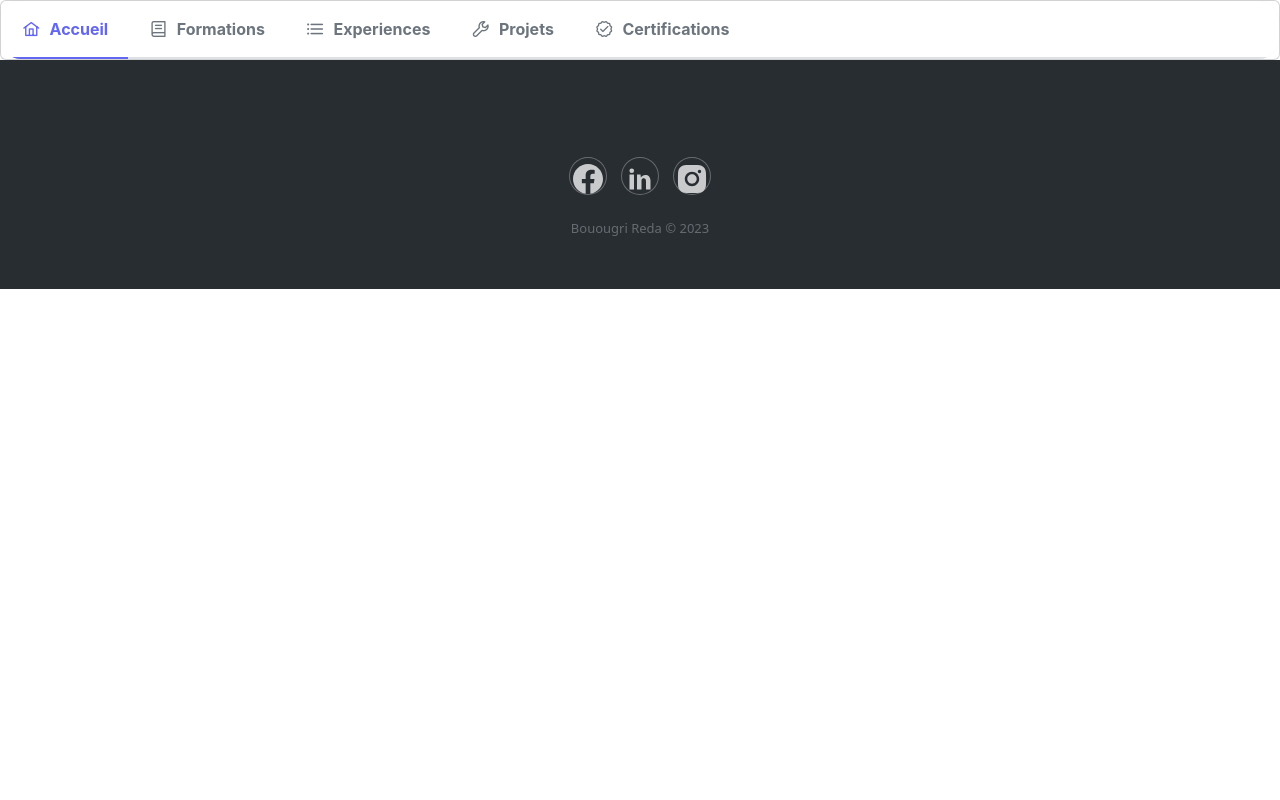
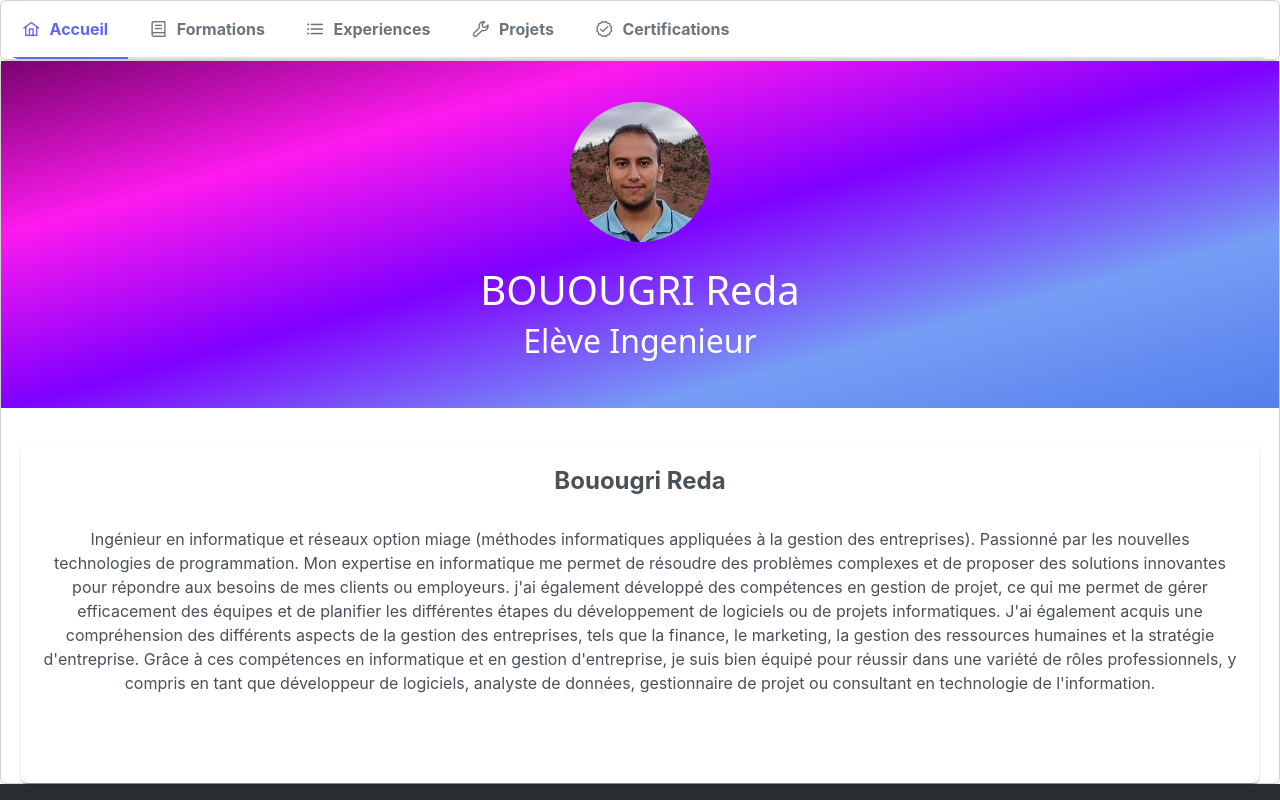
Before and after one commit to RedaBouougri/portfolio, a React (Create React App) app: page / in a window 1280 px wide. Shown: the top 800 px of the page. Built offline with nearby package versions, Linux system fonts and the light colour scheme.

Commit message:
commit 2

```diff
--- a/src/App.js
+++ b/src/App.js
@@ -18,7 +18,7 @@ function App() {
 
 
       <Routes>
-                     <Route exact path="/Accueil" element={ <Accueil/>}/>
+                     <Route exact path="/" element={ <Accueil/>}/>
                      <Route exact path="/Formation" element={ <Formation/>}/>
                      <Route exact path="/Experience" element={ <Experience/>}/>
                      <Route exact path="/Certification" element={ <Certification/>}/>
--- a/src/components/header.js
+++ b/src/components/header.js
@@ -12,7 +12,7 @@ export default function BasicDemo() {
 
     const navigate = useNavigate();
     const items = [
-        {label: 'Accueil', icon: 'pi pi-fw pi-home' , command: () => {navigate('/Accueil')}},
+        {label: 'Accueil', icon: 'pi pi-fw pi-home' , command: () => {navigate('/')}},
         {label: 'Formations', icon: 'pi pi-fw pi-book' , command: () => {navigate('/Formation ')}},
         {label: 'Experiences', icon: 'pi pi-fw pi-list' , command: () => {navigate('/Experience ')}},
 
```
